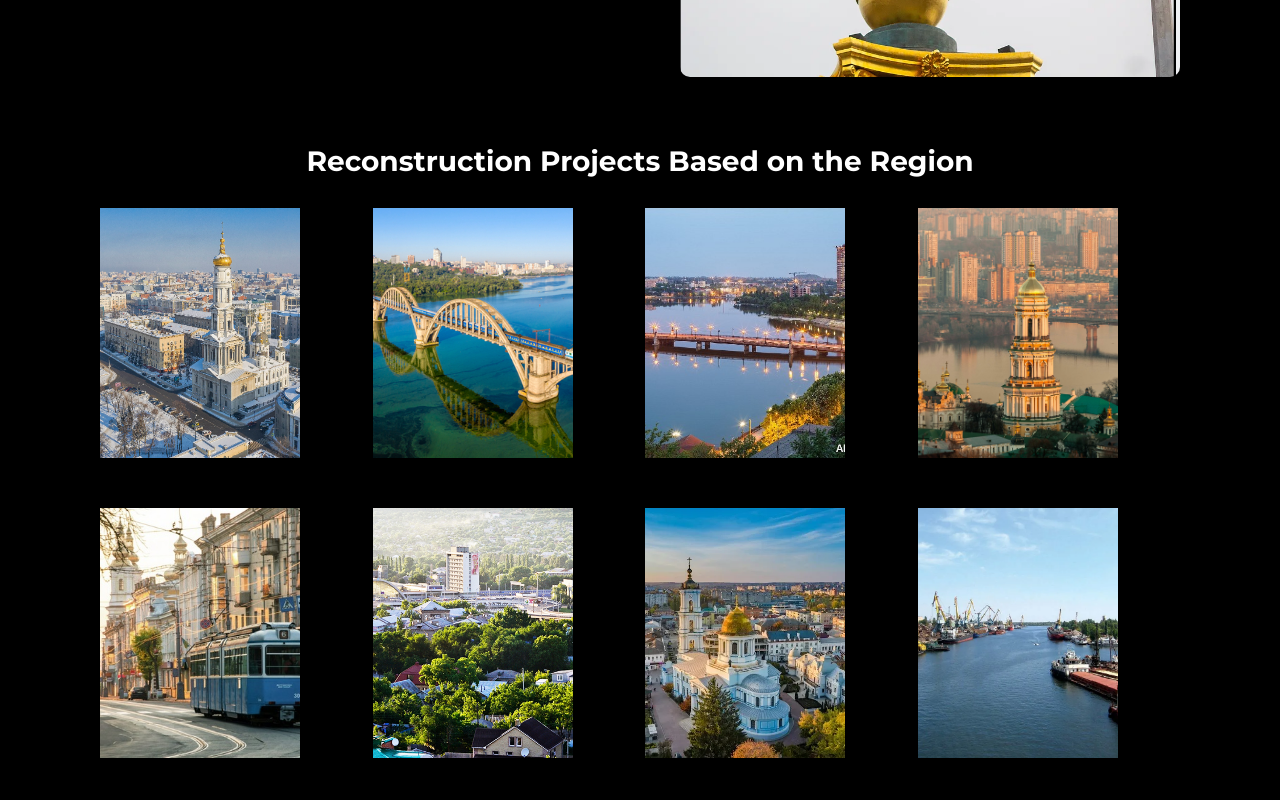
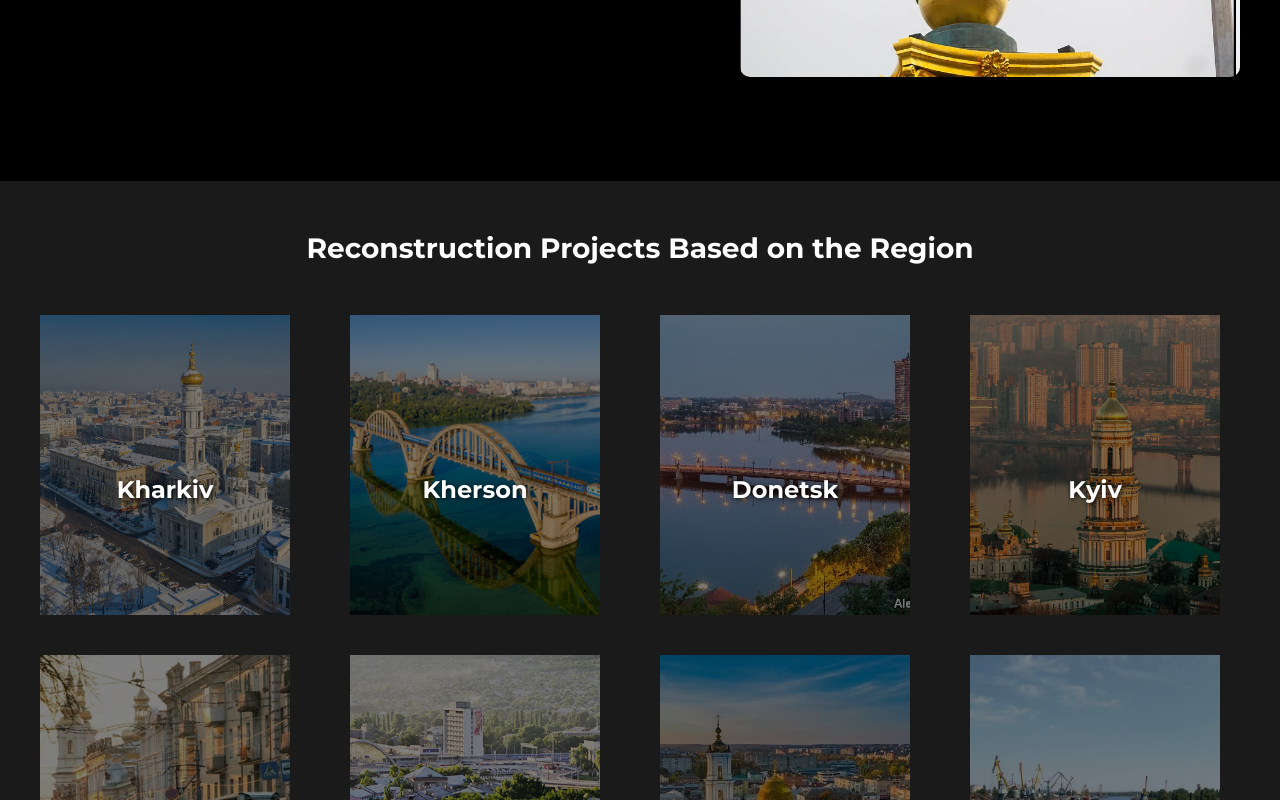
Before and after one commit to katyaivaniuk/Phoenix-Project, a React (Create React App) app in the folder frontend/: page /projects in a window 1280 px wide. Shown: the part 720-1520 px from the top of the page. Built offline with nearby package versions, Linux system fonts and the light colour scheme; no server answers.

Commit message:
Updated scraper and Projects components; added RegionPage component

```diff
--- a/frontend/src/components/Projects/Projects.css
+++ b/frontend/src/components/Projects/Projects.css
@@ -88,35 +88,42 @@
 
 /* Reconstruction Projects Section */
 .reconstruction-projects-section {
-    width: 100%;
+    width: 1200px;
+    margin-top: 100px;
     text-align: center;
-    margin-top: 40px;
+    padding: 40px;
+
+    background-color: #1a1a1a;
+
 }
 
 .section-title {
     font-size: 28px;
     color: #fff;
-    margin-bottom: 30px;
+    margin-bottom: 50px;
+    margin-top: 10px;
 }
 
 .regions-grid {
     display: grid;
     grid-template-columns: repeat(4, 1fr); /* Forces 4 columns per row */
-    column-gap: 10px;
-    row-gap: 50px;
+    gap: 40px;
     max-width: 1200px;
     margin: 0 auto;
+    justify-content: center;
+
 }
 
 
 .region-card {
     position: relative;
     overflow: hidden;
+    max-width: 250px;
     width: 100%;
-    max-width: 200px;
-    height: 250px;
+    height: 300px;
+    background-color: #000;
+    border-radius: 0;
     transition: transform 0.3s;
-    border-radius: 0;
 }
 
 .region-image {
@@ -125,6 +132,8 @@
     object-fit: cover;
     transition: transform 0.3s;
     border-radius: 0;
+    justify-content: center;
+
 }
 
 
@@ -136,17 +145,17 @@
     transform: scale(1.1);
 }
 
+
 .region-overlay {
     position: absolute;
     top: 0;
     left: 0;
     width: 100%;
     height: 100%;
-    background-color: rgba(0, 0, 0, 0.5);
     display: flex;
-    flex-direction: column;
-    align-items: center;
-    justify-content: center;
+    align-items: flex-end;
+    justify-content: flex-end;
+    padding: -30px;
     opacity: 0;
     transition: opacity 0.3s;
 }
@@ -156,24 +165,34 @@
 }
 
 .region-name {
+    position: absolute;
+    top: 50%;
+    left: 50%;
+    transform: translate(-50%, -50%);
     font-size: 24px;
     color: #fff;
-    margin-bottom: 10px;
     text-shadow: 1px 1px 5px rgba(0, 0, 0, 0.8);
+    z-index: 1;
+    pointer-events: none;
 }
 
+
 .learn-more-button {
-    padding: 8px 16px;
     background-color: #000;
     color: #fff;
-    text-transform: uppercase;
     font-size: 14px;
     font-weight: bold;
     text-decoration: none;
+    padding: 8px 16px;
     border-radius: 5px;
+    opacity: 0;
     transition: background-color 0.3s;
 }
 
-.learn-more-button:hover {
-    background-color: #333;
+.region-card:hover .learn-more-button {
+    opacity: 1;
 }
+
+.region-card:hover .region-image {
+    transform: scale(1.05);
+}
--- a/frontend/src/components/Projects/Projects.js
+++ b/frontend/src/components/Projects/Projects.js
@@ -11,7 +11,7 @@ function Projects() {
         { id: 'vinnytsia', name: 'Vinnytsia', image: '/images/vinnytsia.jpg' },
         { id: 'luhansk', name: 'Luhansk', image: '/images/luhansk.jpg' },
         { id: 'sumy', name: 'Sumy', image: '/images/sumy.webp' },
-        { id: 'kherson-port', name: 'Kherson Port', image: '/images/kherson.webp' },
+        { id: 'kherson', name: 'Kherson', image: '/images/kherson.webp' },
       ];
 
 
@@ -33,16 +33,16 @@ function Projects() {
         </div>
       </div>
 
-
-      {/* Reconstruction Projects Section */}
-      <div className="reconstruction-projects-section">
+     {/* Reconstruction Projects Section */}
+     <div className="reconstruction-projects-section">
         <h2 className="section-title">Reconstruction Projects Based on the Region</h2>
         <div className="regions-grid">
           {regions.map((region) => (
             <div key={region.id} className="region-card">
-              <img src={region.image} alt={region.name} className="region-image" />
+              <img src={region.image} alt={region.name}
+              className="region-image"  style={{ filter: 'brightness(50%)' }}/>
+              <h3 className="region-name">{region.name}</h3> {/* Static name in the center */}
               <div className="region-overlay">
-                <h3 className="region-name">{region.name}</h3>
                 <Link to={`/projects/${region.id}`} className="learn-more-button">
                   Learn More
                 </Link>
```
Also changed, not shown: frontend/src/components/RegionPage/RegionPage.css (added), frontend/src/components/RegionPage/RegionPage.js (added), 1 other file (tests, documents, lock files or other folders).
